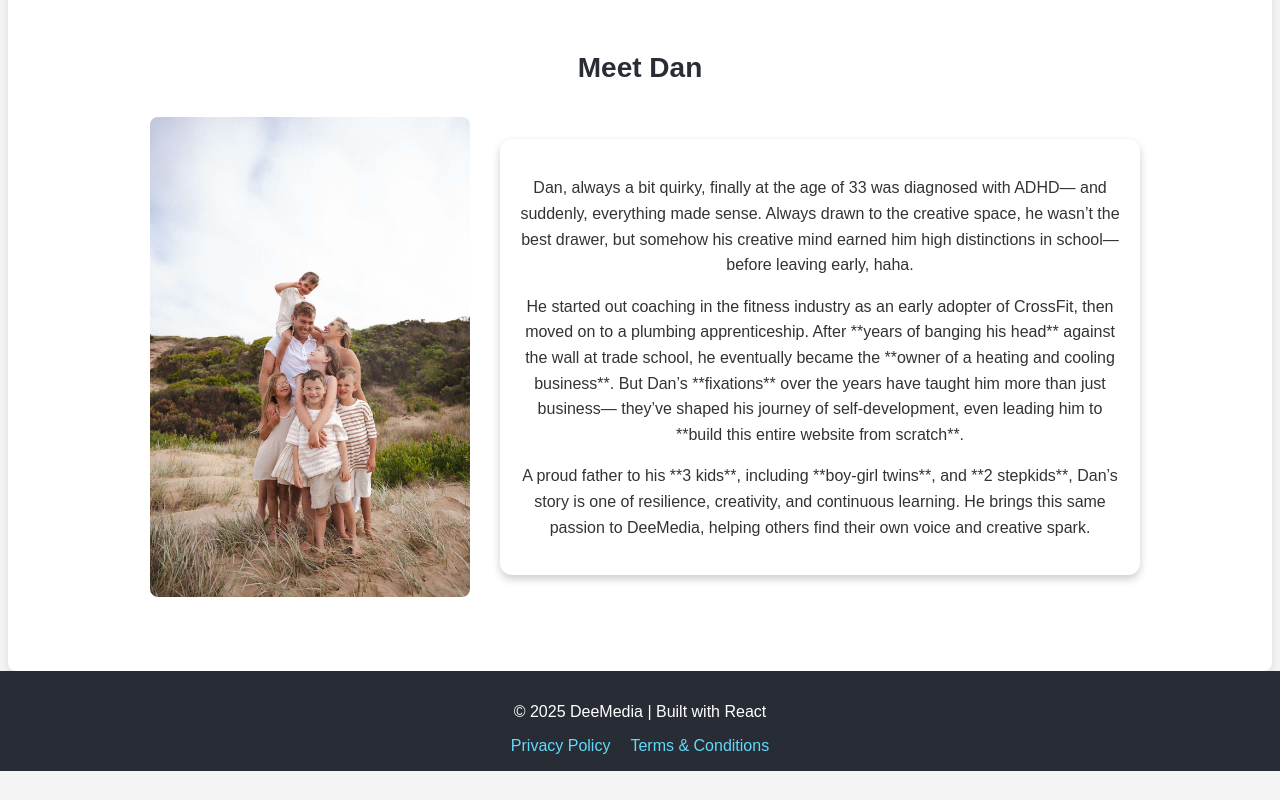
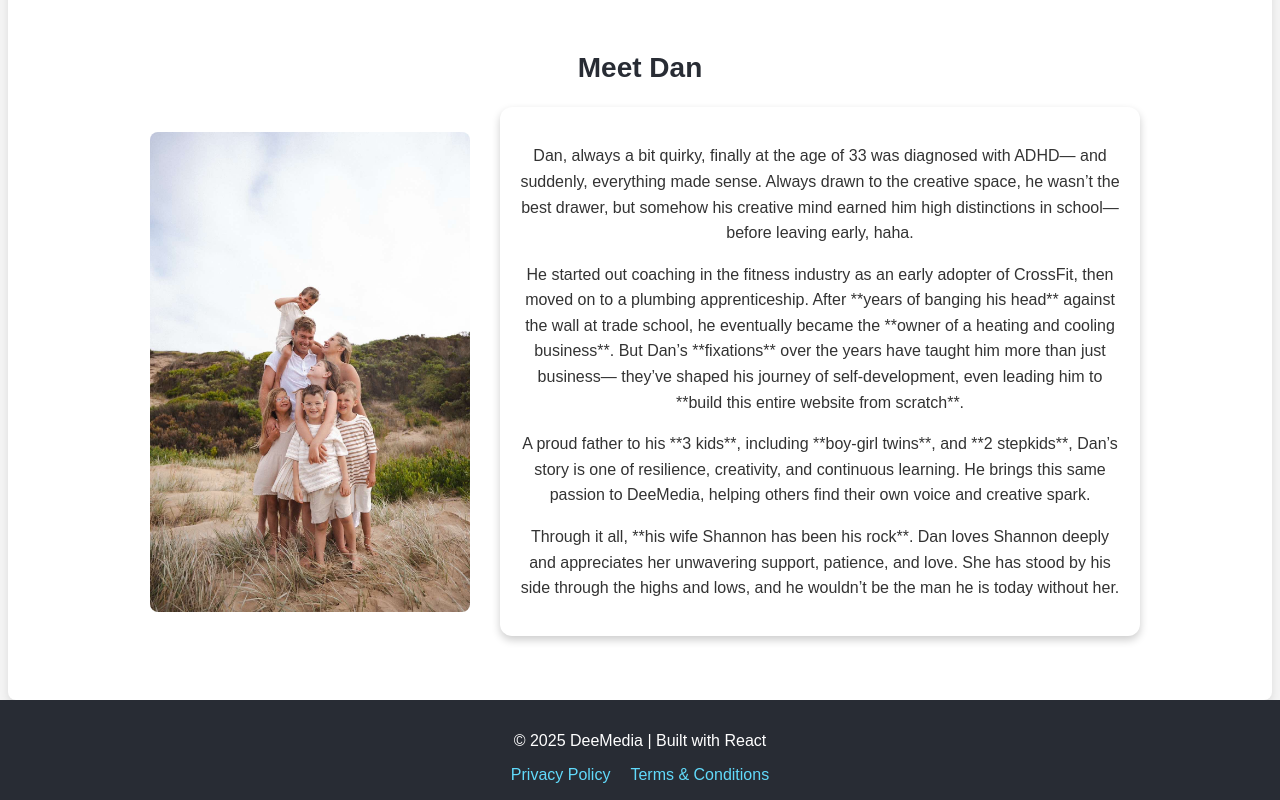
Before and after one commit to dee-k26/deemedia, a React (Create React App) app: page /about in a window 1280 px wide. Shown: the part 412-1212 px from the top of the page. Before the commit the page ends 1183 px from the top, so only its background shows below. Built offline with nearby package versions, Linux system fonts and the light colour scheme.

Commit message:
shannons love

```diff
--- a/src/pages/About.js
+++ b/src/pages/About.js
@@ -45,6 +45,11 @@ const About = () => {
               one of resilience, creativity, and continuous learning. He brings this same passion
               to DeeMedia, helping others find their own voice and creative spark.
             </p>
+            <p>
+              Through it all, **his wife Shannon has been his rock**. Dan loves Shannon deeply and appreciates
+              her unwavering support, patience, and love. She has stood by his side through the highs and lows,
+              and he wouldn’t be the man he is today without her.
+            </p>
           </div>
         </div>
       </section>
```
